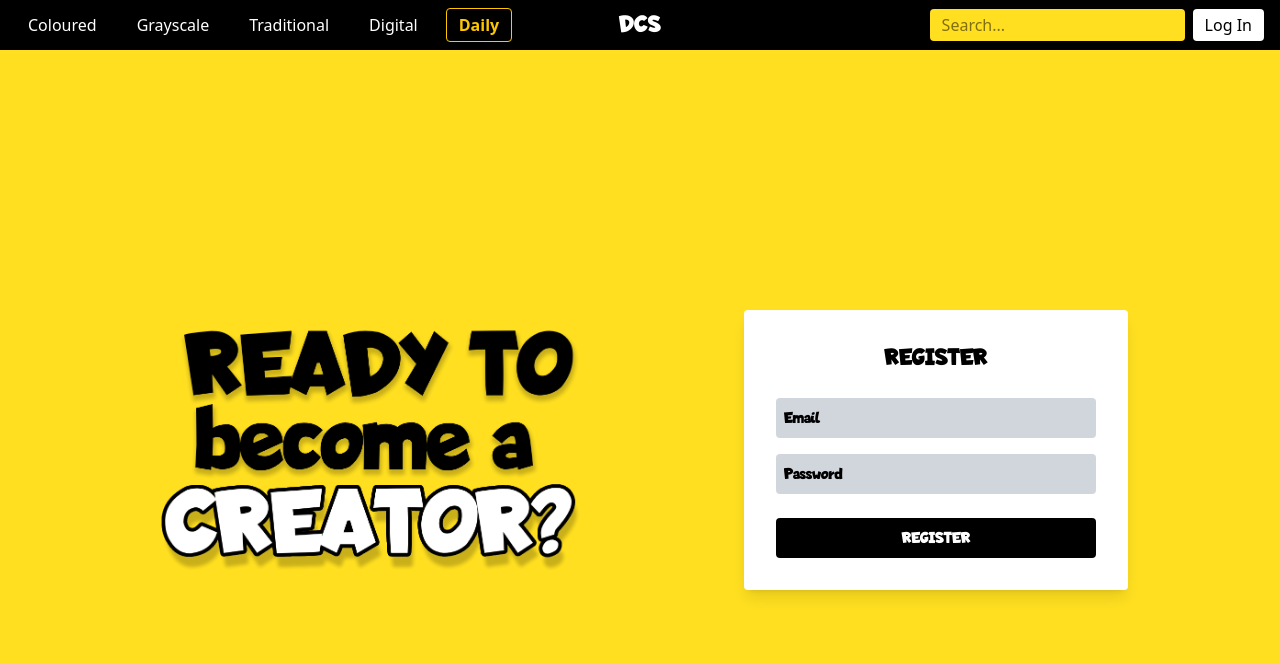
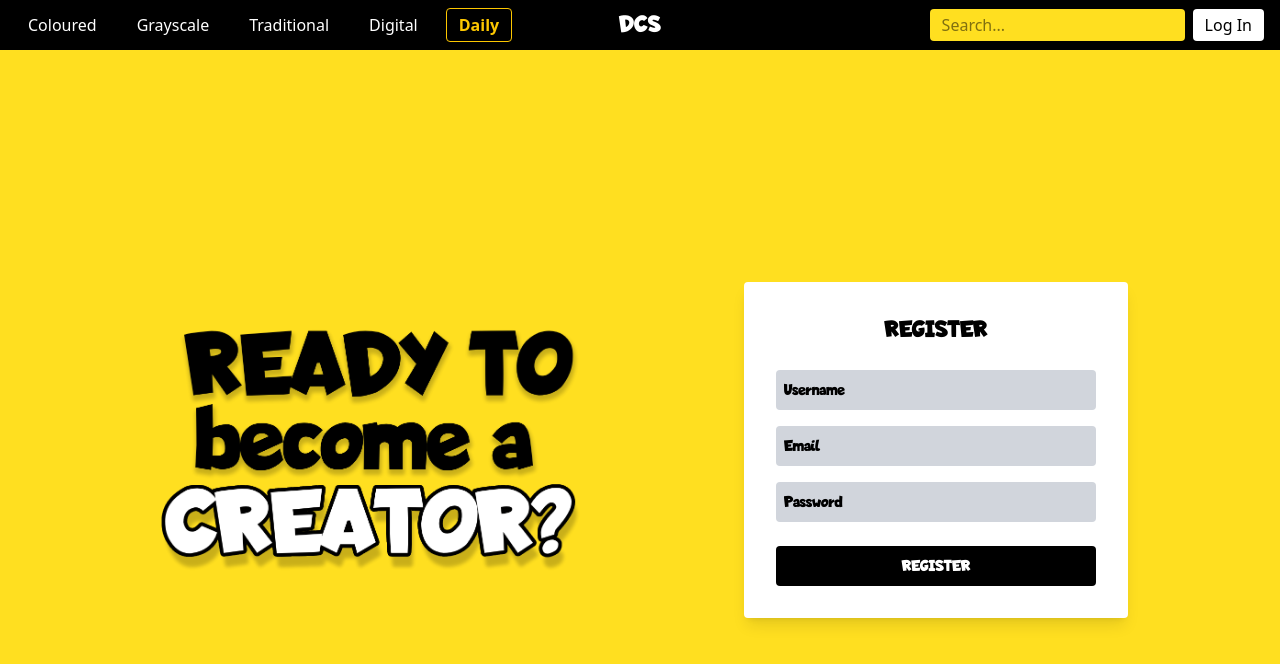
Before and after one commit to pajser486sx/DCSFrontend, a Vue app: page /register in a window 1280 px wide. Shown: the top 664 px of the page. Built offline with nearby package versions, Linux system fonts and the light colour scheme.

Commit message:
Registering with username enabled

```diff
--- a/src/composables/useAuth.js
+++ b/src/composables/useAuth.js
@@ -46,13 +46,13 @@ export function useAuth() {
     return data.user
   }
 
-  const registerUser = async (email, password) => {
+  const registerUser = async (username, email, password) => {
     const res = await fetch(`${import.meta.env.VITE_API_URL}/api/auth/register`, {
       method: 'POST',
       headers: {
         'Content-Type': 'application/json'
       },
-      body: JSON.stringify({ email, password })
+      body: JSON.stringify({ username, email, password })
     })
 
     const data = await res.json()
--- a/src/views/Register.vue
+++ b/src/views/Register.vue
@@ -3,6 +3,7 @@ import { ref } from 'vue'
 import { useRouter } from 'vue-router'
 import { useAuth } from '@/composables/useAuth'
 
+const username = ref('')
 const email = ref('')
 const password = ref('')
 const router = useRouter()
@@ -10,11 +11,11 @@ const { registerUser } = useAuth()
 
 const register = async () => {
   try {
-    if (!email.value || !password.value) {
-      alert('Please fill out all of the fields!')
+    if (!username.value || !email.value || !password.value) {
+    alert('Please fill out all of the fields!')
       return
     }
-    const user = await registerUser(email.value, password.value)
+    const user = await registerUser(username.value, email.value, password.value)
 
     alert(`Welcome, ${user.email}!`)
     router.push('/Daily')
@@ -35,6 +36,12 @@ const register = async () => {
       <h2 class="text-2xl mb-6 text-center">REGISTER</h2>
 
       <form @submit.prevent="register">
+      <input
+          v-model="username"
+          type="text"
+          placeholder="Username"
+          class="block mb-4 p-2 rounded w-full bg-gray-300 text-black placeholder-black"
+        />
         <input
           v-model="email"
           type="email"
```
